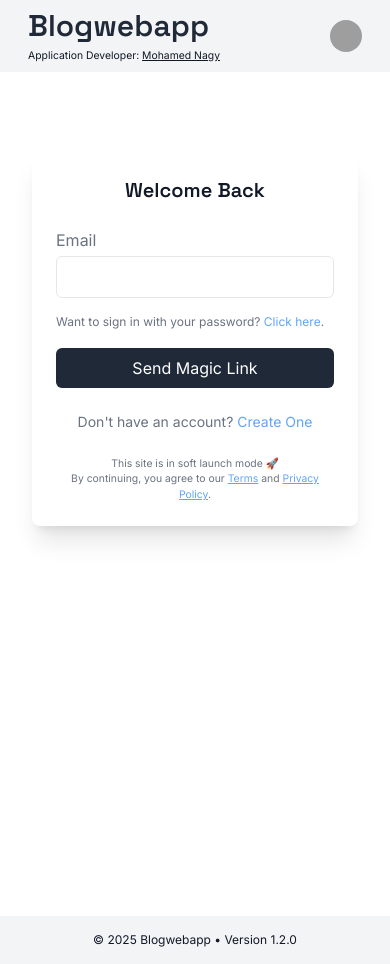
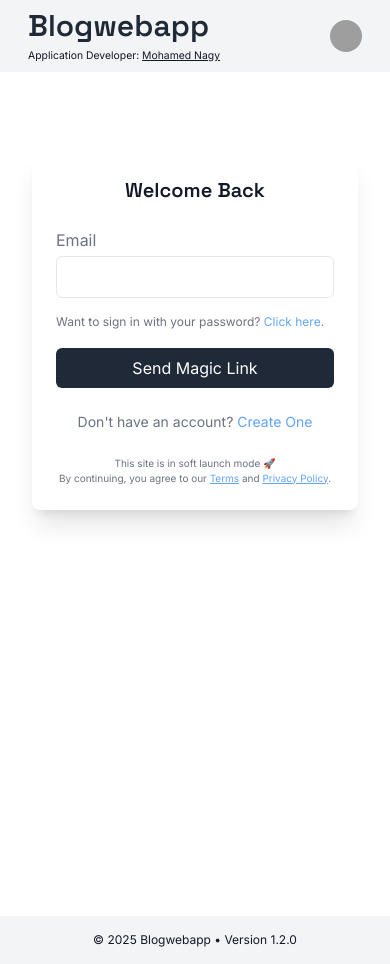
Before and after one commit to devmonagy/blogwebappdev, a React (Create React App) app in the folder client/: page /login in a window 390 px wide. Built offline with nearby package versions, Linux system fonts and the light colour scheme; no server answers; grey boxes are pictures that could not be loaded.

Commit message:
Update Login / Reg Layout

```diff
--- a/client/src/pages/Login.tsx
+++ b/client/src/pages/Login.tsx
@@ -200,7 +200,7 @@ const Login: React.FC<LoginProps> = ({ onLogin }) => {
           </Link>
         </p>
 
-        <p className="text-xxs text-center text-gray-500 mt-2">
+        <p className="text-[10px] sm:text-xxs text-center text-gray-500 mt-2">
           This site is in soft launch mode 🚀
           <br /> By continuing, you agree to our{" "}
           <Link
--- a/client/src/pages/Register.tsx
+++ b/client/src/pages/Register.tsx
@@ -230,7 +230,7 @@ const Register: React.FC = () => {
           </Link>
         </p>
 
-        <p className="text-xxs text-center text-gray-500 mt-2">
+        <p className="text-[10px] sm:text-xxs text-center text-gray-500 mt-2">
           This site is in soft launch mode 🚀
           <br /> By continuing, you agree to our{" "}
           <Link
```
